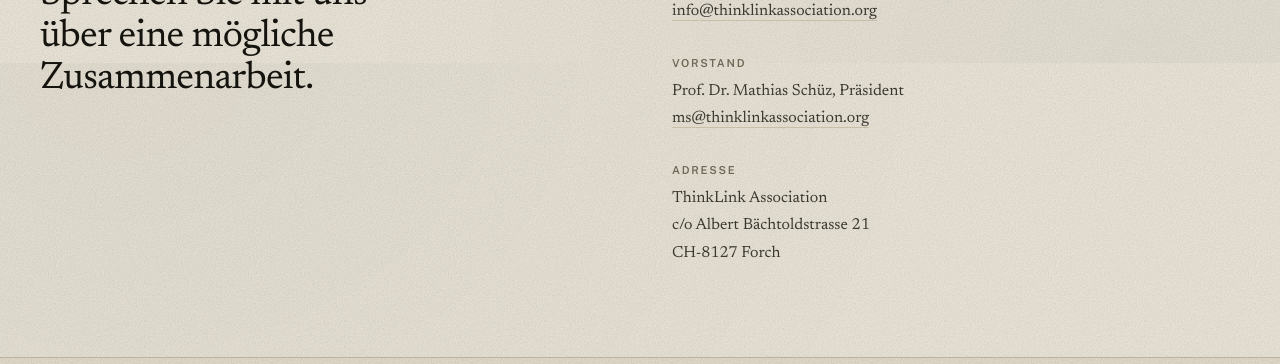
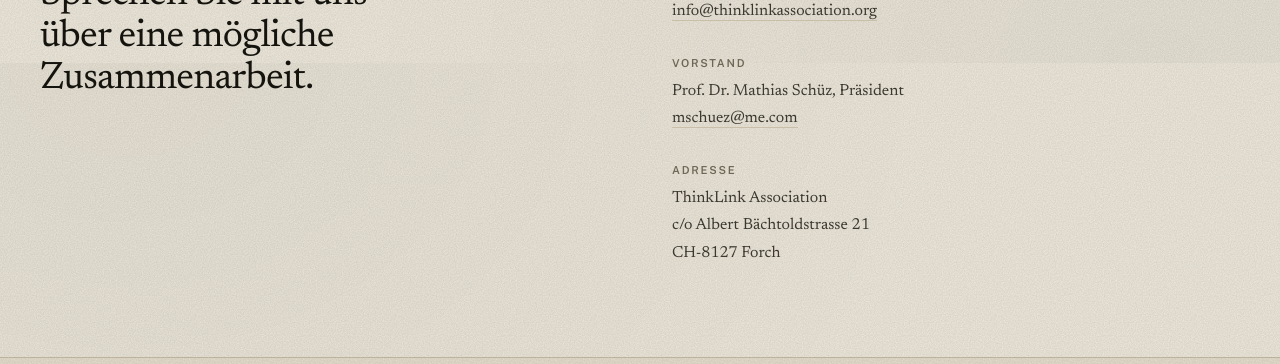
Before and after one commit to sschuez/thinklink, a Jekyll site: the page built from index.html, in a window 1280 px wide and 900 px high, scrolled down 6796 px. Shown: the part 341-705 px from the top of the window. Built offline with Jekyll 4.4.1, drawn with Linux system fonts in a browser that asks for light colours.

Commit message:
Update board president's contact email

```diff
--- a/en/index.html
+++ b/en/index.html
@@ -316,7 +316,7 @@ alternate_url: /
 
         <div class="contact-label">Board</div>
         Prof. Dr. Mathias Schüz, President<br>
-        <a href="mailto:ms@thinklinkassociation.org">ms@thinklinkassociation.org</a>
+        <a href="mailto:mschuez@me.com">mschuez@me.com</a>
 
         <div class="contact-label">Address</div>
         ThinkLink Association<br>
--- a/index.html
+++ b/index.html
@@ -316,7 +316,7 @@ alternate_url: /en/
 
         <div class="contact-label">Vorstand</div>
         Prof. Dr. Mathias Schüz, Präsident<br>
-        <a href="mailto:ms@thinklinkassociation.org">ms@thinklinkassociation.org</a>
+        <a href="mailto:mschuez@me.com">mschuez@me.com</a>
 
         <div class="contact-label">Adresse</div>
         ThinkLink Association<br>
```
